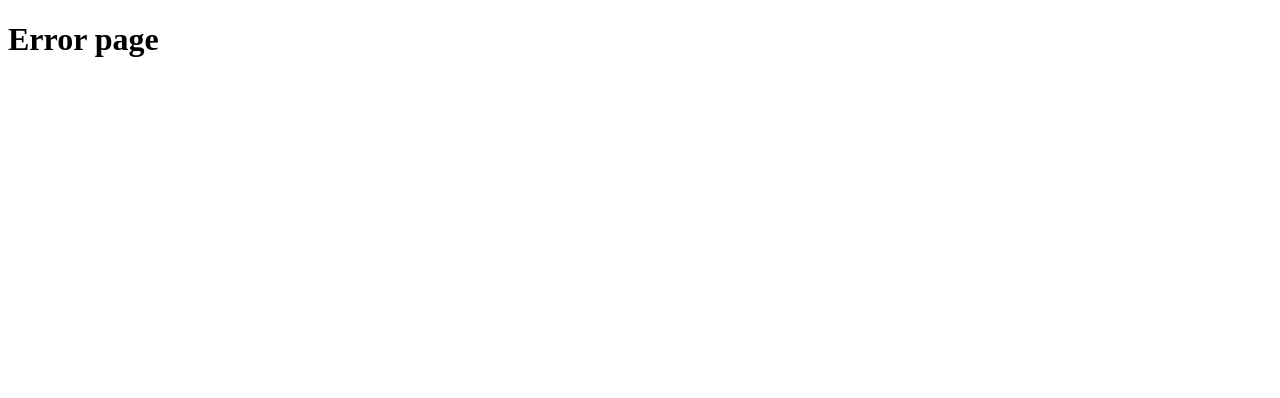
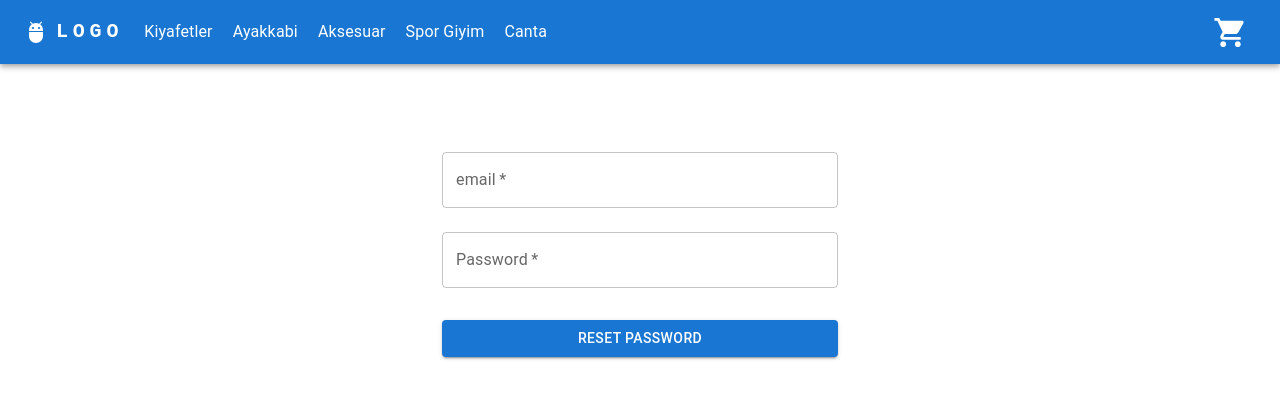
Before and after one commit to MuratOzte/e_Commerce_Web_Application, a React (Vite) app: page /resPassword in a window 1280 px wide. Before the commit this address had no page. Shown: the top 398 px of the page. Built offline with nearby package versions, Linux system fonts and the light colour scheme.

Commit message:
ResetPassword Function Added

```diff
--- /dev/null
+++ b/src/components/auth/ResetPassword.jsx
@@ -0,0 +1,121 @@
+import React, { useState } from "react";
+import Button from "@mui/material/Button";
+import CssBaseline from "@mui/material/CssBaseline";
+import TextField from "@mui/material/TextField";
+import FormControlLabel from "@mui/material/FormControlLabel";
+import Checkbox from "@mui/material/Checkbox";
+import Link from "@mui/material/Link";
+import Grid from "@mui/material/Grid";
+import Box from "@mui/material/Box";
+import Typography from "@mui/material/Typography";
+import Container from "@mui/material/Container";
+import { createTheme, ThemeProvider } from "@mui/material/styles";
+
+function Copyright(props) {
+  return (
+    <Typography
+      variant="body2"
+      color="text.secondary"
+      align="center"
+      {...props}
+    ></Typography>
+  );
+}
+
+// TODO remove, this demo shouldn't need to reset the theme.
+
+const defaultTheme = createTheme();
+
+const ResPassword = () => {
+  const [enteredEmail, setEnteredEmail] = useState("");
+  const [enteredPassword, setEnteredPassword] = useState("");
+
+  const API_URL = "http://localhost:3000/auth/changePasswd";
+
+  const submitHandler = async (e) => {
+    e.preventDefault();
+    try {
+      const response = await fetch(API_URL, {
+        method: "PUT",
+        headers: { "Content-Type": "application/json" },
+        body: JSON.stringify({
+          email: enteredEmail,
+          password: enteredPassword,
+        }),
+      });
+
+      if (!response.ok) {
+        throw new Error("Something Went Wrong!");
+      }
+
+      const responseData = await response.json();
+      console.log(responseData);
+    } catch (error) {
+      console.error("Error:", error.message);
+    }
+  };
+
+  return (
+    <ThemeProvider theme={defaultTheme}>
+      <Container component="main" maxWidth="xs">
+        <CssBaseline />
+        <Box
+          sx={{
+            marginTop: 8,
+            display: "flex",
+            flexDirection: "column",
+            alignItems: "center",
+          }}
+        >
+          <Box
+            component="form"
+            onSubmit={submitHandler}
+            noValidate
+            sx={{ mt: 1 }}
+          >
+            <TextField
+              margin="normal"
+              required
+              fullWidth
+              name="email"
+              label="email"
+              type="email"
+              id="email"
+              autoComplete="current-email"
+              value={enteredEmail}
+              onChange={(e) => {
+                setEnteredEmail(e.target.value);
+              }}
+            />
+            <TextField
+              margin="normal"
+              required
+              fullWidth
+              name="password"
+              label="Password"
+              type="password"
+              id="password"
+              autoComplete="current-password"
+              value={enteredPassword}
+              onChange={(e) => {
+                setEnteredPassword(e.target.value);
+              }}
+            />
+
+            <Button
+              type="submit"
+              fullWidth
+              variant="contained"
+              sx={{ mt: 3, mb: 2 }}
+            >
+              Reset Password
+            </Button>
+          </Box>
+        </Box>
+        <Copyright sx={{ mt: 8, mb: 4 }} />
+      </Container>
+    </ThemeProvider>
+  );
+};
+
+export default ResPassword;
--- a/src/main.jsx
+++ b/src/main.jsx
@@ -6,6 +6,7 @@ import { createBrowserRouter, RouterProvider } from "react-router-dom";
 import "./index.css";
 import Products from "./pages/Products.jsx";
 import SignUp from "./components/auth/SignUp.jsx";
+import ResPassword from "./components/auth/ResetPassword.jsx";
 
 const router = createBrowserRouter([
   {
@@ -25,6 +26,10 @@ const router = createBrowserRouter([
         path: "register",
         element: <SignUp />,
       },
+      {
+        path: "resPassword",
+        element: <ResPassword />,
+      },
     ],
   },
 ]);
```
